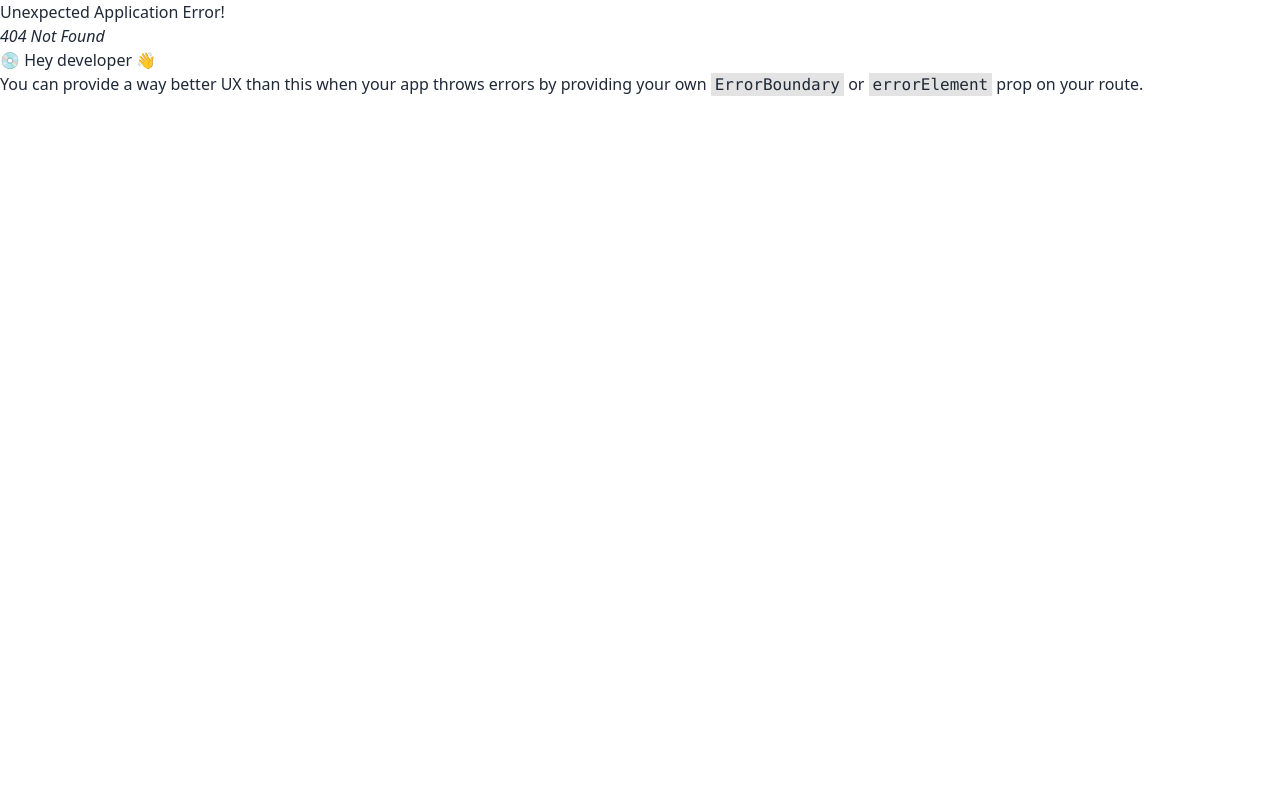
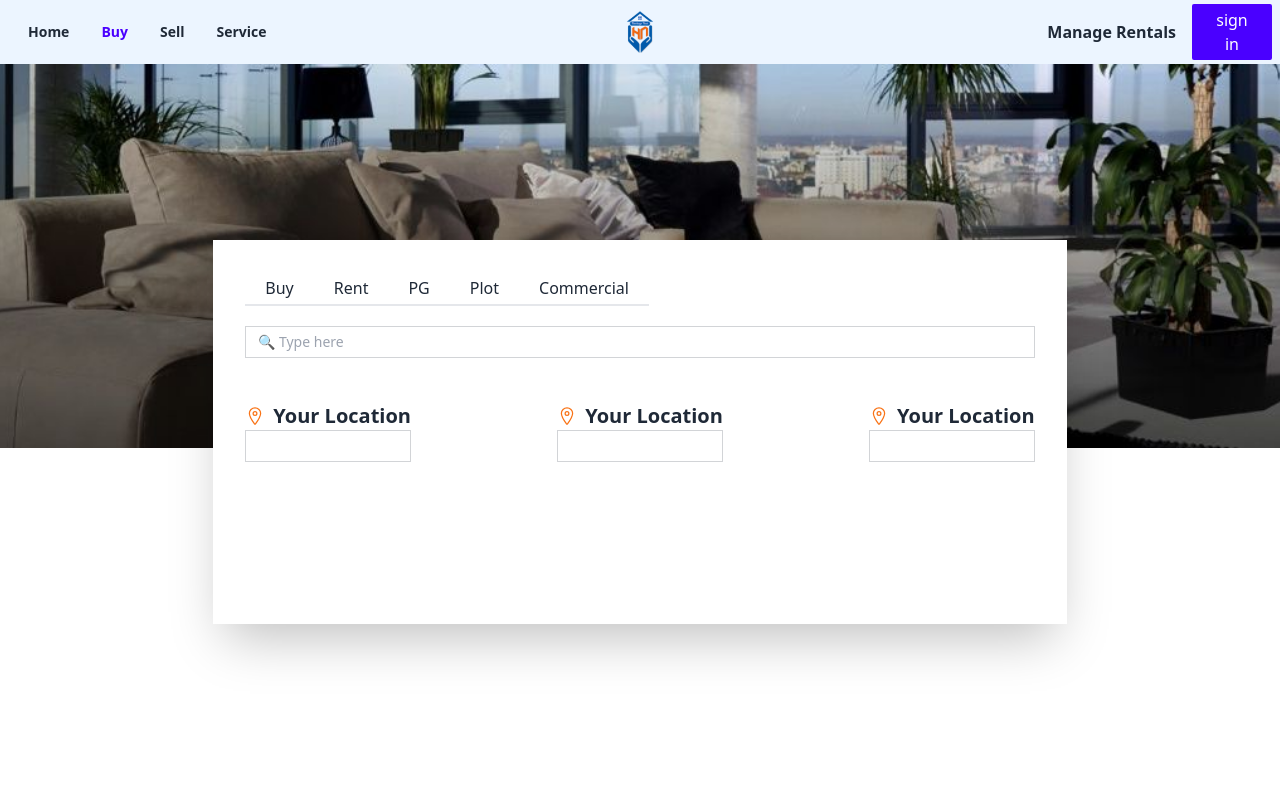
Before and after one commit to rontysarkar/Heritage-Nest, a React (Vite) app: page /buy in a window 1280 px wide. Before the commit this address had no page. Shown: the top 800 px of the page. Built offline with nearby package versions, Linux system fonts and the light colour scheme.

Commit message:
add new buy routes

```diff
--- /dev/null
+++ b/src/Pages/Buyer.jsx/Buyer.jsx
@@ -0,0 +1,11 @@
+import HeroSection from "./HeroSection.jsx/HeroSection";
+
+const Buyer = () => {
+    return (
+        <div>
+            <HeroSection/>
+        </div>
+    );
+};
+
+export default Buyer;
--- /dev/null
+++ b/src/Pages/Buyer.jsx/HeroSection.jsx/HeroSection.jsx
@@ -0,0 +1,50 @@
+import { IoLocationOutline } from 'react-icons/io5';
+import hero from '../../../assets/images/hero.jpg'
+const HeroSection = () => {
+    return (
+        <div>
+            <div className={` w-full bg-center bg-cover h-[24rem] bg-no-repeat `}
+                style={
+                    {
+                        backgroundImage: `url(${hero})`
+                    }
+                }
+            >
+            </div>
+            <div className='w-4/6 h-[24rem] bg-white shadow-2xl mx-auto -mt-52 p-8'>
+                <div className="flex items-center dark:bg-gray-100 dark:text-gray-800">
+                    <a rel="noopener noreferrer" href="#" className="px-5 py-1 border-b-2 dark:border-violet-600 dark:text-violet-600">Buy</a>
+                    <a rel="noopener noreferrer" href="#" className="px-5 py-1 border-b-2 dark:border-gray-300">Rent</a>
+                    <a rel="noopener noreferrer" href="#" className="px-5 py-1 border-b-2 dark:border-gray-300">PG</a>
+                    <a rel="noopener noreferrer" href="#" className="px-5 py-1 border-b-2 dark:border-gray-300">Plot</a>
+                    <a rel="noopener noreferrer" href="#" className="px-5 py-1 border-b-2 dark:border-gray-300">Commercial</a>
+                </div>
+
+                <div className='my-5 '>
+                    <input
+                        type="text"
+                        placeholder="🔍 Type here"
+                        className="input input-bordered input-sm w-full rounded-none " />
+                    {/* lg */}
+                    <input />
+                </div>
+                <div className='flex justify-between items-center'>
+                    <div>
+                        <h1 className='flex items-center gap-2 text-xl font-bold'> <IoLocationOutline className=' text-orange-500' /> Your Location</h1>
+                        <select name="#" className='input input-bordered w-full input-sm  rounded-none'></select>
+                    </div>
+                    <div>
+                        <h1 className='flex items-center gap-2 text-xl font-bold'> <IoLocationOutline className=' text-orange-500' /> Your Location</h1>
+                        <select name="#" className='input input-bordered w-full input-sm  rounded-none'></select>
+                    </div>
+                    <div>
+                        <h1 className='flex items-center gap-2 text-xl font-bold'> <IoLocationOutline className=' text-orange-500' /> Your Location</h1>
+                        <select name="#" className='input input-bordered w-full input-sm  rounded-none'></select>
+                    </div>
+                </div>
+            </div>
+        </div>
+    );
+};
+
+export default HeroSection;
--- a/src/Pages/Home/Bannder/Banner.jsx
+++ b/src/Pages/Home/Bannder/Banner.jsx
@@ -20,17 +20,17 @@ const Banner = () => {
         {
             image:banner1,
             text:"Your Portal to India's  Exquisite Real Estate",
-            discription:"Seamlessly connecting you to the heartbeat of India's prime properties."
+            body:"Seamlessly connecting you to the heartbeat of India's prime properties."
         },
         {
             image:banner2,
-            text:"Your Portal to India's Exquisite Real Estate",
-            discription:"Seamlessly connecting you to the heartbeat of India's prime properties."
+            text:"Explore India's Finest Real Estate Gems",
+            body:"Unlock access to India’s most prestigious homes and commercial spaces, ."
         },
         {
             image:banner3,
-            text:"Your Portal to India's Exquisite Real Estate",
-            discription:"Seamlessly connecting you to the heartbeat of India's prime properties."
+            text:"Unlock India's Luxury Real Estate Market",
+            body:"Delve into the world of high-end real estate in India, where exceptional properties and prime "
         }
     ]
 
@@ -52,17 +52,9 @@ const Banner = () => {
                 className="mySwiper"
             >
                 {
-                    banner.map((slider,index)=> <SwiperSlide key={index} ><Slider img = {slider?.image} text={slider?.text} /> </SwiperSlide>)
+                    banner.map((slider,index)=> <SwiperSlide key={index} ><Slider slider={slider} /> </SwiperSlide>)
                 }
-                <SwiperSlide>
-                    <Slider img = {banner1} text = 'DISCOVER CULINARY DELIGHTS'/>
-                </SwiperSlide>
-                <SwiperSlide>
-                    <Slider img = {banner2} text = 'WE GET WHAT YOU LOVE'/>
-                </SwiperSlide>
-                <SwiperSlide>
-                    <Slider img = {banner3} text = 'ORDER FOOD DELIVERY'  />
-                </SwiperSlide>
+
 
 
 
--- a/src/Pages/Home/Bannder/Slider.jsx
+++ b/src/Pages/Home/Bannder/Slider.jsx
@@ -1,19 +1,19 @@
 import { CiSearch } from "react-icons/ci";
 import { Link } from "react-router-dom";
 
-const Slider = ({ img }) => {
+const Slider = ({ slider }) => {
     return (
         <div className={` w-full bg-center bg-cover h-[42rem] bg-no-repeat `}
             style={
                 {
-                    backgroundImage: `url(${img})`
+                    backgroundImage: `url(${slider.image})`
                 }
             }
         >
             <div className="flex items-center justify-center w-full h-full bg-gray-900/40">
                 <div className="text-center">
-                    <h1  data-aos="fade-right" data-aos-duration="1000" className="text-2xl font-extrabold text-white lg:text-5xl">Your Portal to India s <br/> Exquisite Real Estate</h1>
-                    <h1 data-aos="fade-left" data-aos-duration="1000" className="text-xs lg:text-sm py-4 text-white  ">Seamlessly connecting you to the heartbeat of Indias prime properties.</h1>
+                    <h1  data-aos="fade-right" data-aos-duration="1000" className="text-2xl font-extrabold text-white lg:text-5xl ">{slider.text}</h1>
+                    <h1 data-aos="fade-left" data-aos-duration="1000" className="text-xs lg:text-sm py-4 text-white  ">{slider.body}</h1>
                     <Link to={'/allFoods'}> <button className="flex items-center mx-auto gap-2  px-5 py-2 mt-4 text-sm font-medium text-white capitalize transition-colors duration-300 transform bg-blue-700 hover:bg-black rounded-md lg:w-auto y"> <CiSearch className="text-xl" />Find Property</button> </Link>
                 </div>
             </div>
--- a/src/Routes/Routes.jsx
+++ b/src/Routes/Routes.jsx
@@ -1,6 +1,7 @@
 import { createBrowserRouter } from "react-router-dom";
 import Home from "../Pages/Home/Home/Home";
 import Main from "../Main/Main";
+import Buyer from "../Pages/Buyer.jsx/Buyer";
 
 const router = createBrowserRouter([
     {
@@ -10,6 +11,10 @@ const router = createBrowserRouter([
         {
             path:'/',
             element:<Home/>
+        },
+        {
+          path:'/buy',
+          element:<Buyer/>
         }
       ]
     },
--- a/src/Sherd/Navbar.jsx
+++ b/src/Sherd/Navbar.jsx
@@ -13,6 +13,20 @@ const Navbar = () => {
                         : "hover:text-orange font-bold"
             }
             to={"/"}
+        >
+            <li>
+                <span>Home</span>
+            </li>
+        </NavLink>
+        <NavLink
+            className={({ isActive, isPending }) =>
+                isPending
+                    ? "pending"
+                    : isActive
+                        ? " font-bold  text-primary"
+                        : "hover:text-orange font-bold"
+            }
+            to={"/buy"}
         >
             <li>
                 <span>Buy</span>
@@ -49,7 +63,7 @@ const Navbar = () => {
         </NavLink>
     </>
     return (
-        <div className="navbar bg-transparent 2xl:px-32 lg:h-[64px] shadow-xl">
+        <div className="navbar bg-[#ecf5ff] 2xl:px-72 lg:h-[64px] shadow-xl ">
             <div className="navbar-start hidden lg:flex">
                 <ul className="menu menu-horizontal px-1">
                     {pageLink}
```
Also changed, not shown: src/assets/images/hero.jpg (added).
